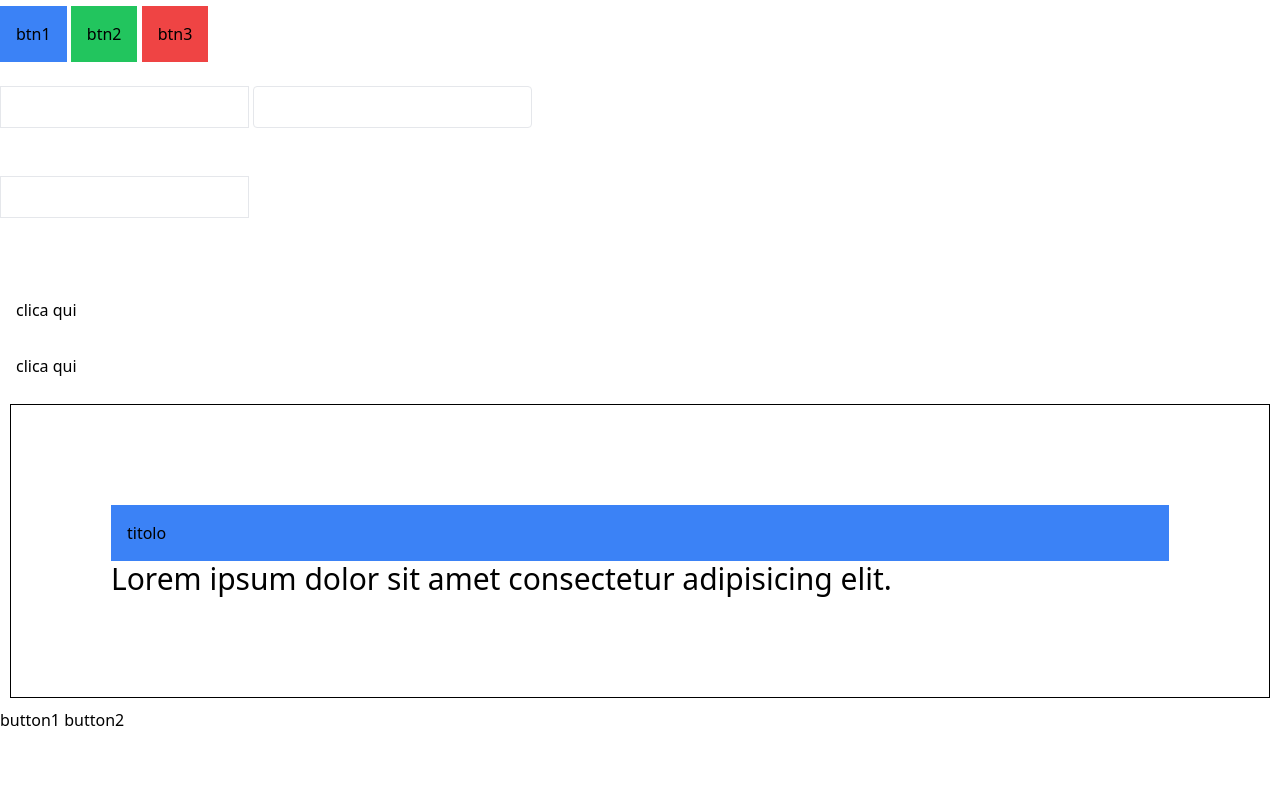
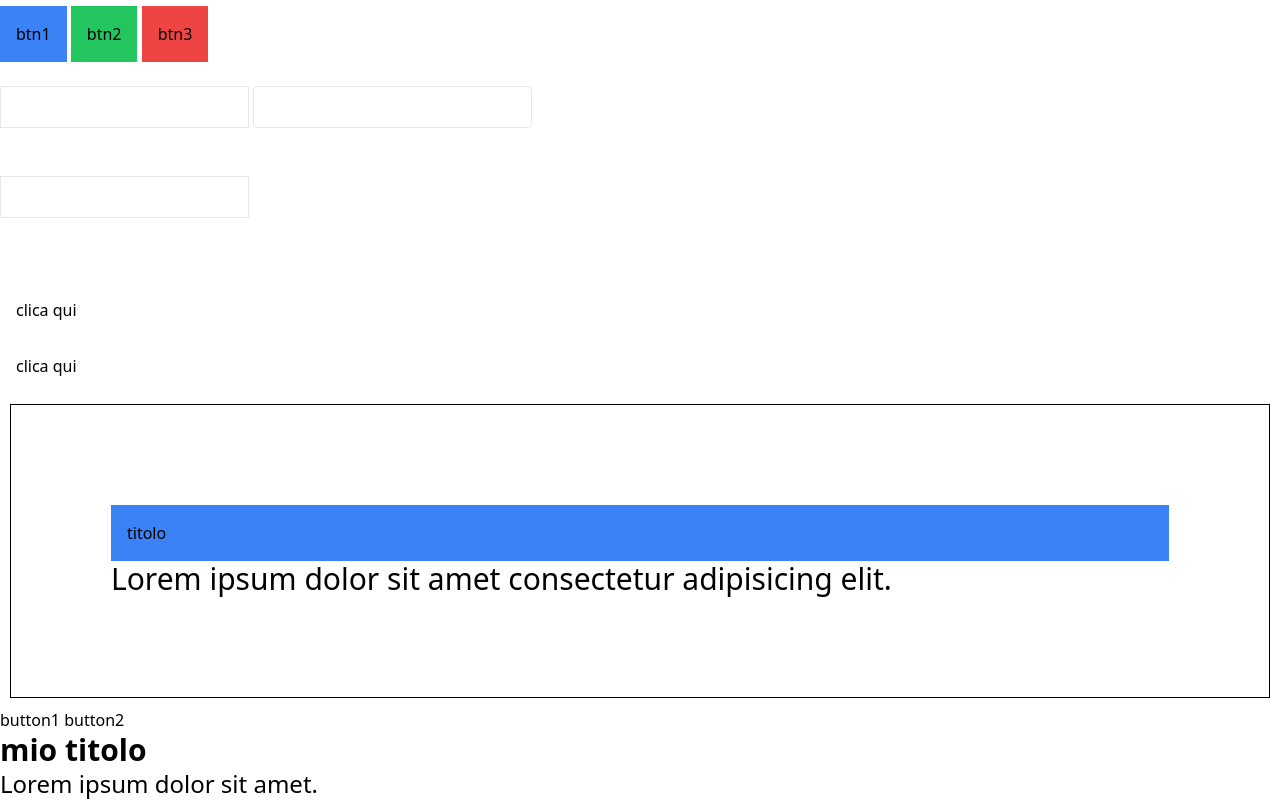
Before and after one commit to MBENE-DIEYE/tailwindCSS, a website: page index.html in a window 1280 px wide. Shown: the part 574-1374 px from the top of the page. Before the commit the page ends 1306 px from the top, so only its background shows below. Drawn offline with nearby package versions, Linux system fonts and the light colour scheme.

Commit message:
continitore

```diff
--- a/index.html
+++ b/index.html
@@ -146,7 +146,16 @@
         <button class="btn_secondario">button2</button>
     </div>
     <!-- gerarchia stili -->
+     <div>
+        <h2 class="text-3xl font-bold">mio titolo</h2>
+        <p class="text-2xl font-normal">Lorem ipsum dolor sit amet.</p>
+     </div>
 
+     <!-- continitore -->
+
+     <div class="flex flex-row flex-col">
+
+     </div>
 </body>
 
 </html>
```
